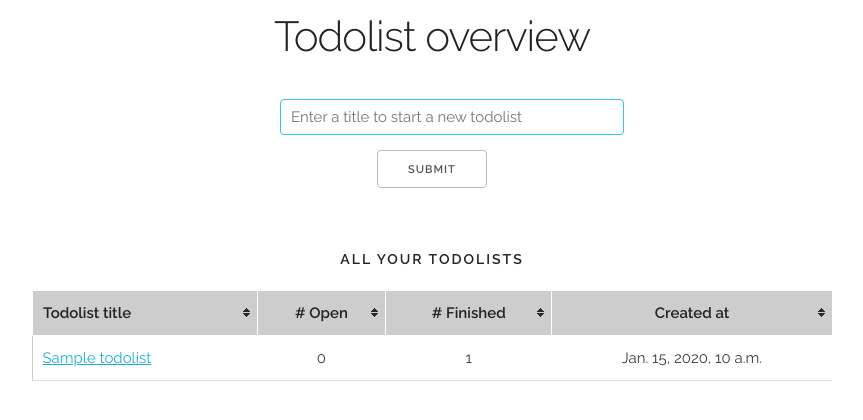
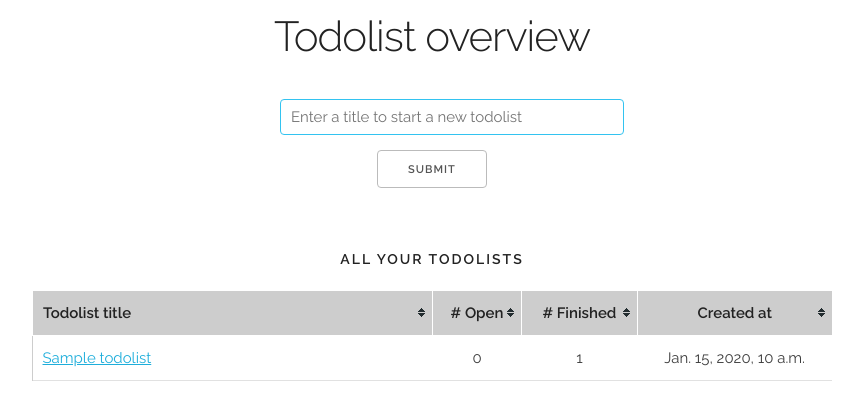
Before and after one commit to naruhitokaide/todo-list-django, a Django app: page /todolists/ in a window 1280 px wide. Shown: the part 236-656 px from the top of the page, without its empty margins (208-1071 px from the left). Run offline with Django 3.2, Linux system fonts and the light colour scheme; a user stored in the database is signed in; tables that the repository leaves empty hold one stand-in row (values such as "Sample post"); some libraries are stand-ins or nearby versions.

Commit message:
Fixed non whitespaced long titles and descriptions.

```diff
--- a/todolist/static/css/custom.css
+++ b/todolist/static/css/custom.css
@@ -2,6 +2,13 @@
 .finished-todos ul {
   list-style: none;
   text-align: left;
+  word-wrap: break-word;
+}
+
+th.todolist-title,
+tr td.todolist-title {
+  width: 50%;
+  word-break: break-word;
 }
 
 .finished-todos li {
```
